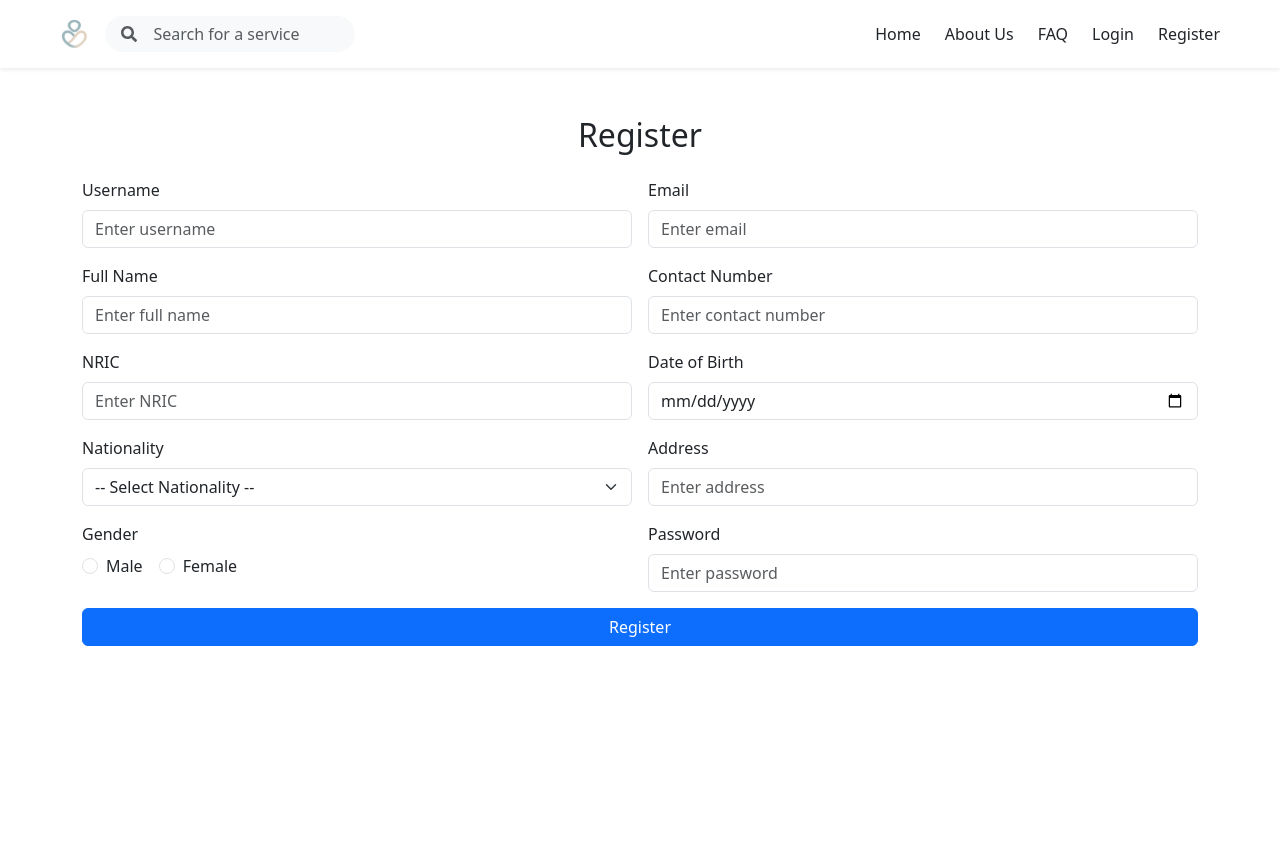
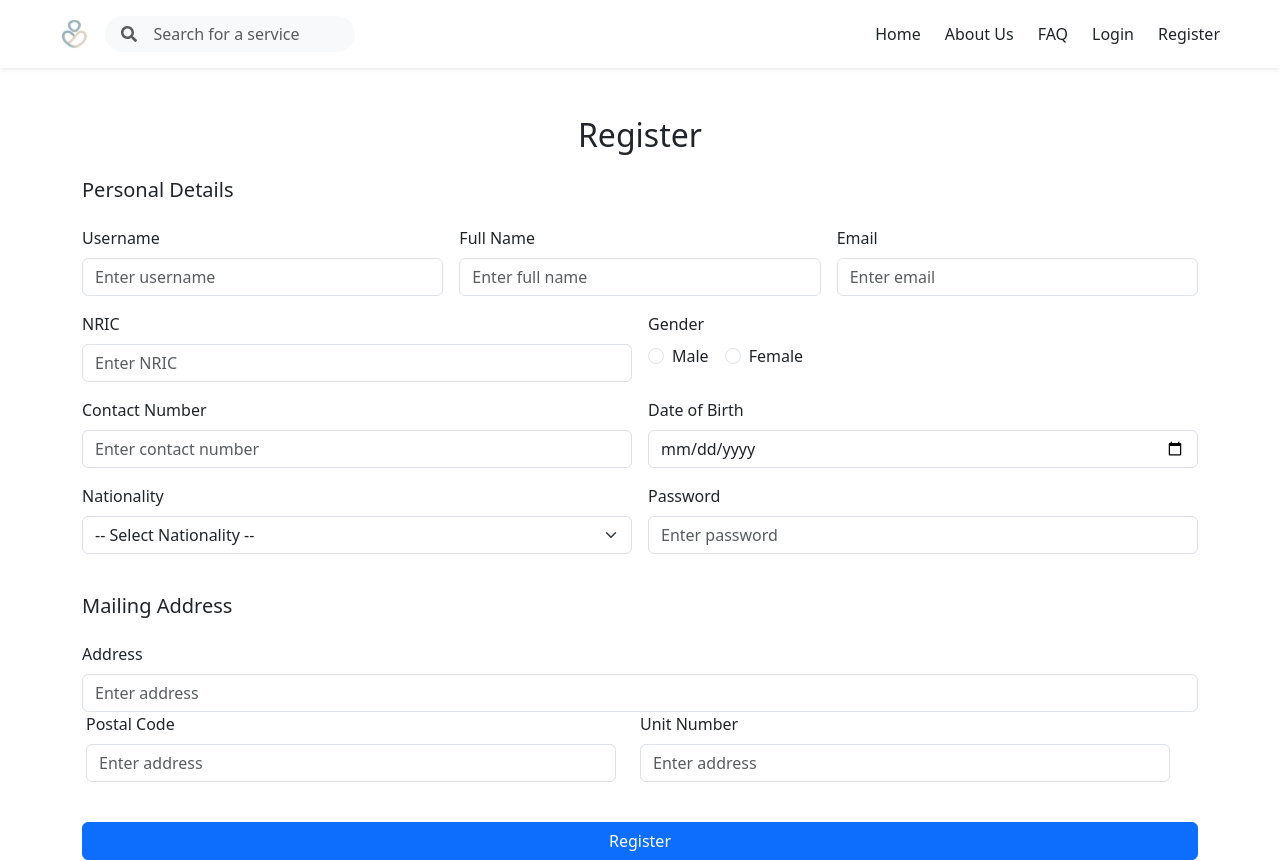
Before and after one commit to 2303511/afterlife, a React (Create React App) app in the folder client/: page /register in a window 1280 px wide. Before the commit the page ends 800 px from the top, so only its background shows below. Built offline with nearby package versions, Linux system fonts and the light colour scheme.

Commit message:
not crashing out

```diff
--- a/client/src/pages/public/Register.jsx
+++ b/client/src/pages/public/Register.jsx
@@ -18,7 +18,9 @@ export default function Register() {
         nationality: "",
         address: "",
         gender: "",
-        password: ""
+        password: "",
+		postalcode: "",
+		unitnumber: ""
     });
 
 	const handleInputChange = (e) => {
@@ -50,34 +52,50 @@ export default function Register() {
 			<h2 className="text-center mb-4">Register</h2>
 			<form onSubmit={(e) => {e.preventDefault(); handleRegister();}}>
 				<div className="row g-3">
+					<h5>Personal Details</h5>
 					{/* username */}
-					<div className="col-md-6">
+					<div className="col-md-4">
 						<label className="form-label">Username</label>
 						<input type="text" className="form-control" name="username" value={form.username} onChange={handleInputChange} placeholder="Enter username" required />
 					</div>
 
+					{/* full name */}
+					<div className="col-md-4">
+						<label className="form-label">Full Name</label>
+						<input type="text" className="form-control" name="fullname" value={form.fullname} onChange={handleInputChange} placeholder="Enter full name" required />
+					</div>
+
 					{/* email */}
-					<div className="col-md-6">
+					<div className="col-md-4">
 						<label className="form-label">Email</label>
 						<input type="email" className="form-control" name="email" value={form.email} onChange={handleInputChange} placeholder="Enter email" required />
 					</div>
 
-					{/* full name */}
+					{/* NRIC */}
 					<div className="col-md-6">
-						<label className="form-label">Full Name</label>
-						<input type="text" className="form-control" name="fullname" value={form.fullname} onChange={handleInputChange} placeholder="Enter full name" required />
+						<label className="form-label">NRIC</label>
+						<input type="text" className="form-control" name="nric" value={form.nric} onChange={handleInputChange} placeholder="Enter NRIC" required />
+					</div>
+
+					{/* gender */}
+					<div className="col-md-6">
+						<label className="form-label">Gender</label>
+						<div className="d-flex align-items-center" style={{ gap: "1rem" }}>
+							<div className="form-check">
+								<input className="form-check-input" type="radio" name="gender" id="male" value="Male" checked={form.gender === "Male"} onChange={handleInputChange} />
+								<label className="form-check-label" htmlFor="male">Male</label>
+							</div>
+							<div className="form-check">
+								<input className="form-check-input" type="radio" name="gender" id="female" value="Female" checked={form.gender === "Female"} onChange={handleInputChange} />
+								<label className="form-check-label" htmlFor="female">Female</label>
+							</div>
+						</div>
 					</div>
 
 					{/* contact number */}
 					<div className="col-md-6">
 						<label className="form-label">Contact Number</label>
 						<input type="tel" className="form-control" name="contactnumber" value={form.contactnumber} onChange={handleInputChange} placeholder="Enter contact number" required />
-					</div>
-
-					{/* NRIC */}
-					<div className="col-md-6">
-						<label className="form-label">NRIC</label>
-						<input type="text" className="form-control" name="nric" value={form.nric} onChange={handleInputChange} placeholder="Enter NRIC" required />
 					</div>
 
 					{/* DOB */}
@@ -105,35 +123,31 @@ export default function Register() {
 						</select>
 					</div>
 
-					{/* address */}
-					<div className="col-md-6">
-						<label className="form-label">Address</label>
-						<input type="text" className="form-control" name="address" value={form.address} onChange={handleInputChange} placeholder="Enter address" required />
-					</div>
-
-					{/* gender */}
-					<div className="col-md-6">
-						<label className="form-label">Gender</label>
-						<div className="d-flex align-items-center" style={{ gap: "1rem" }}>
-							<div className="form-check">
-								<input className="form-check-input" type="radio" name="gender" id="male" value="Male" checked={form.gender === "Male"} onChange={handleInputChange} />
-								<label className="form-check-label" htmlFor="male">Male</label>
-							</div>
-							<div className="form-check">
-								<input className="form-check-input" type="radio" name="gender" id="female" value="Female" checked={form.gender === "Female"} onChange={handleInputChange} />
-								<label className="form-check-label" htmlFor="female">Female</label>
-							</div>
-						</div>
-					</div>
-
 					{/* password */}
 					<div className="col-md-6">
 						<label className="form-label">Password</label>
 						<input type="password" className="form-control" name="password" value={form.password} onChange={handleInputChange} placeholder="Enter password" required />
 					</div>
 
+					<h5 className="pt-4">Mailing Address</h5>
+					{/* address */}
+					<div className="col-md-12">
+						<label className="form-label">Address</label>
+						<input type="text" className="form-control" name="address" value={form.address} onChange={handleInputChange} placeholder="Enter address" required />
+					</div>
+					<div className="row">
+						<div className="col-md-6">
+							<label className="form-label">Postal Code</label>
+							<input type="text" className="form-control" name="postalcode" value={form.postalcode} onChange={handleInputChange} placeholder="Enter address" required />
+						</div>
+						<div className="col-md-6">
+							<label className="form-label">Unit Number</label>
+							<input type="text" className="form-control" name="unitnumber" value={form.unitnumber} onChange={handleInputChange} placeholder="Enter address" required />
+						</div>
+					</div>
+
 					{/* submit button (full width) */}
-					<div className="col-12">
+					<div className="col-12 pt-4">
 						<button type="submit" className="btn btn-primary w-100">Register</button>
 					</div>
 				</div>
```
Also changed, not shown: 1 other file (tests, documents, lock files or other folders).
